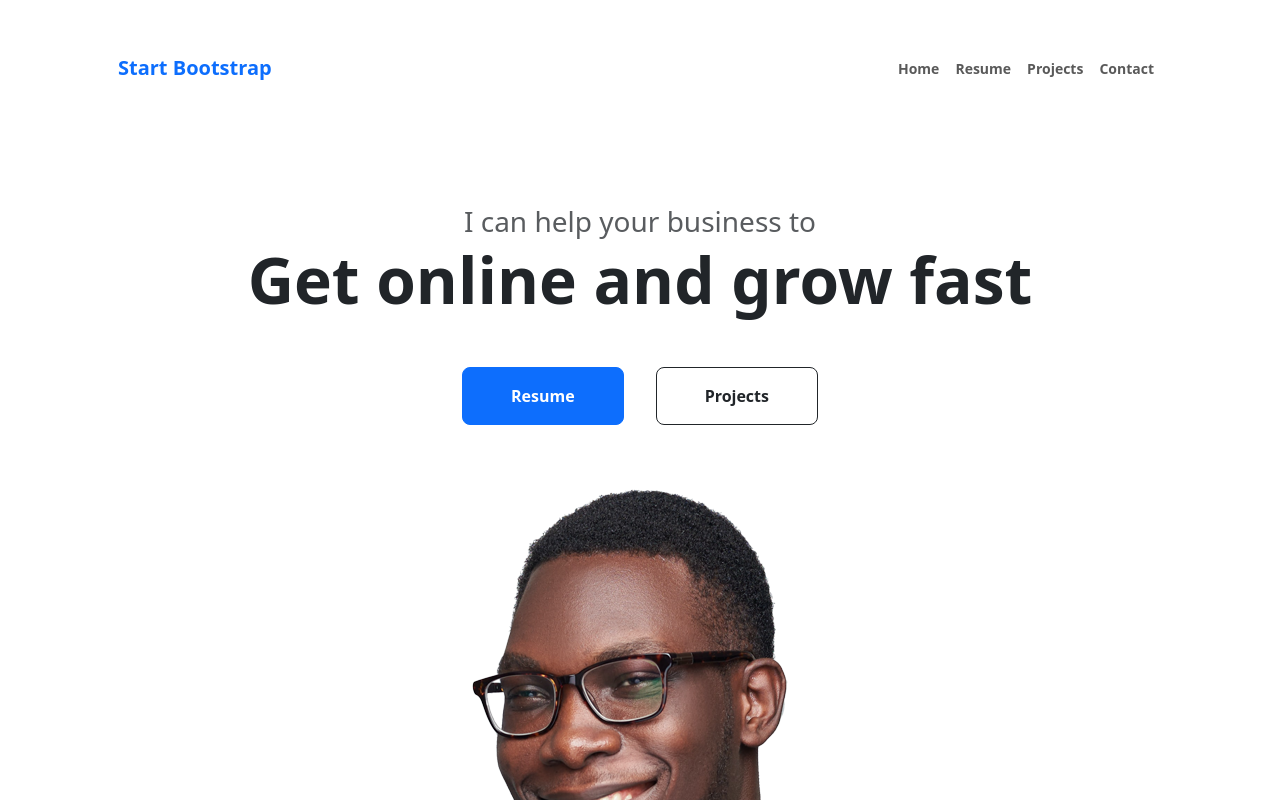
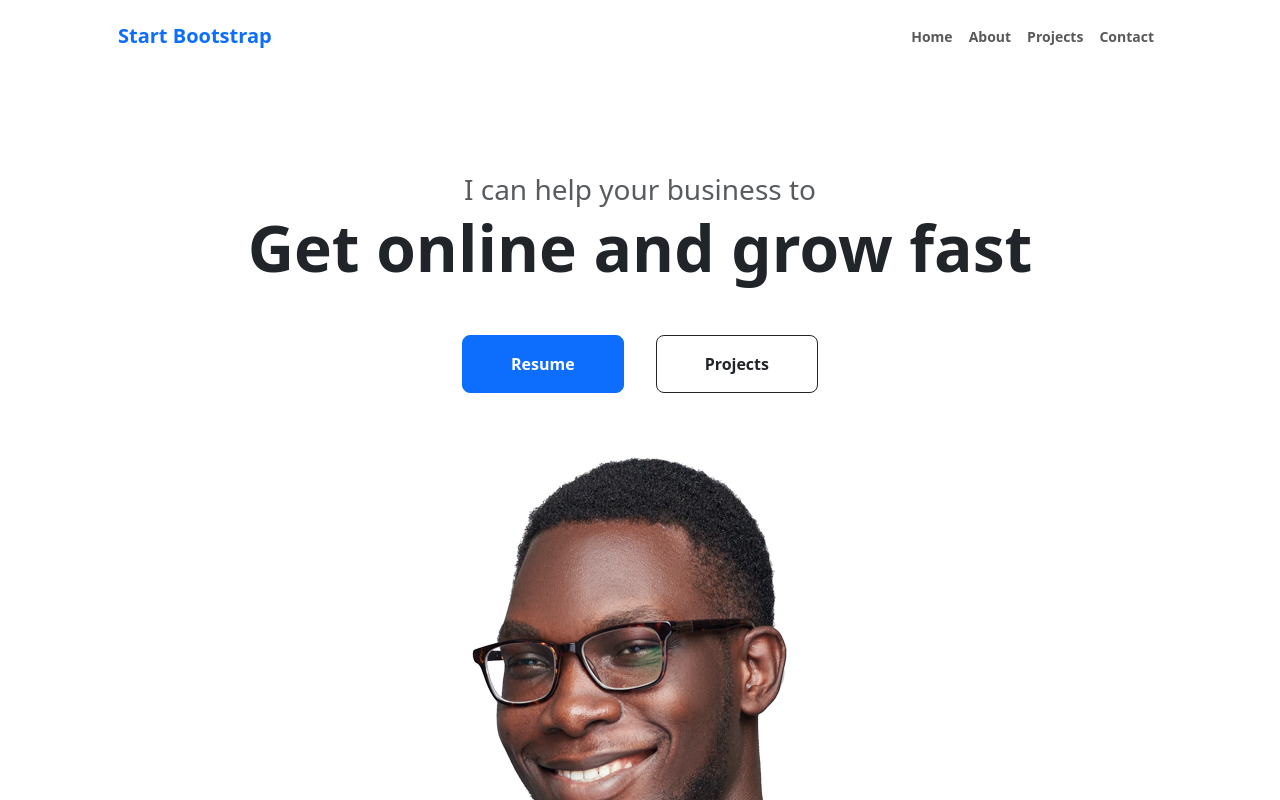
Before and after one commit to MinDuck404/3_vue-personal, a Vue app: page / in a window 1280 px wide. Shown: the top 800 px of the page. Built offline with nearby package versions, Linux system fonts and the light colour scheme.

Commit message:
Add Vue Router and main views: Home, About, Projects, Contact

```diff
--- a/package.json
+++ b/package.json
@@ -10,7 +10,8 @@
   },
   "dependencies": {
     "bootstrap": "^5.3.7",
-    "vue": "^3.5.18"
+    "vue": "^3.5.18",
+    "vue-router": "^4.5.1"
   },
   "devDependencies": {
     "@vitejs/plugin-vue": "^6.0.1",
--- a/src/App.vue
+++ b/src/App.vue
@@ -1,5 +1,6 @@
+<!-- src/App.vue -->
 <template>
-  <Home />
+  <router-view />
 </template>
 
 <script>
--- a/src/components/Navbar.vue
+++ b/src/components/Navbar.vue
@@ -6,10 +6,10 @@
       <button class="navbar-toggler" type="button" data-bs-toggle="collapse" data-bs-target="#navbarSupportedContent" aria-controls="navbarSupportedContent" aria-expanded="false" aria-label="Toggle navigation"><span class="navbar-toggler-icon"></span></button>
       <div class="collapse navbar-collapse" id="navbarSupportedContent">
         <ul class="navbar-nav ms-auto mb-2 mb-lg-0 small fw-bolder">
-          <li class="nav-item"><a class="nav-link" href="index.html">Home</a></li>
-          <li class="nav-item"><a class="nav-link" href="resume.html">Resume</a></li>
-          <li class="nav-item"><a class="nav-link" href="projects.html">Projects</a></li>
-          <li class="nav-item"><a class="nav-link" href="contact.html">Contact</a></li>
+          <li class="nav-item"><router-link to="/" class="nav-link">Home</router-link></li>
+          <li class="nav-item"><router-link to="/about" class="nav-link">About</router-link></li>
+          <li class="nav-item"><router-link to="/projects" class="nav-link">Projects</router-link></li>
+          <li class="nav-item"><router-link to="/contact" class="nav-link">Contact</router-link></li>
         </ul>
       </div>
     </div>
@@ -17,6 +17,7 @@
 </template>
 
 <script>
+import { RouterLink } from 'vue-router'
 export default {
   name: 'Navbar'
 }
--- /dev/null
+++ b/src/views/About.vue
@@ -0,0 +1,6 @@
+<template>
+  <div class="container py-5">
+    <h1>About Me</h1>
+    <p>Some info about you...</p>
+  </div>
+</template>
--- /dev/null
+++ b/src/views/Contact.vue
@@ -0,0 +1,6 @@
+<template>
+  <div class="container py-5">
+    <h1>Contact me</h1>
+    <p>Some info about you...</p>
+  </div>
+</template>
--- /dev/null
+++ b/src/views/Projects.vue
@@ -0,0 +1,6 @@
+<template>
+  <div class="container py-5">
+    <h1>Projects</h1>
+    <p>Some info about you...</p>
+  </div>
+</template>
```
Also changed, not shown: src/main.js (+5 -2 lines), src/router/index.js (added, +21 -0 lines), 1 other file (tests, documents, lock files or other folders).
